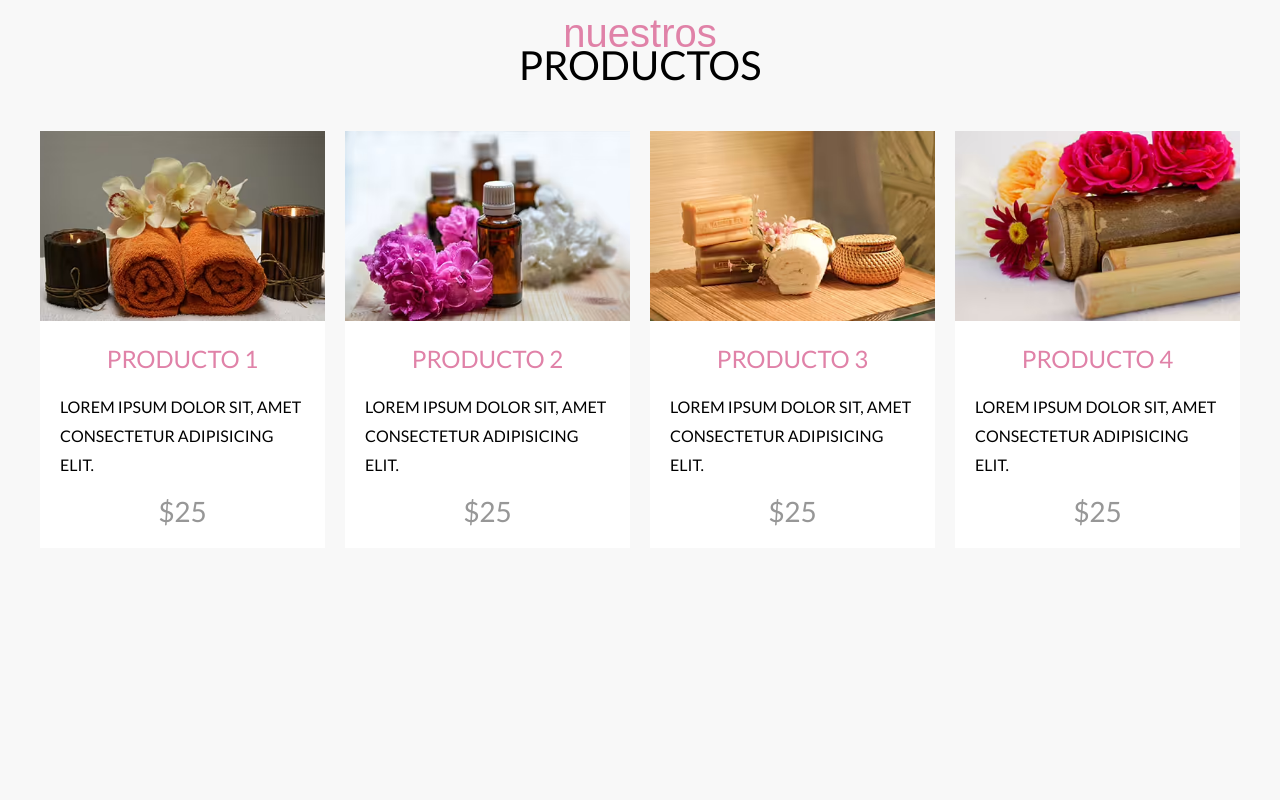
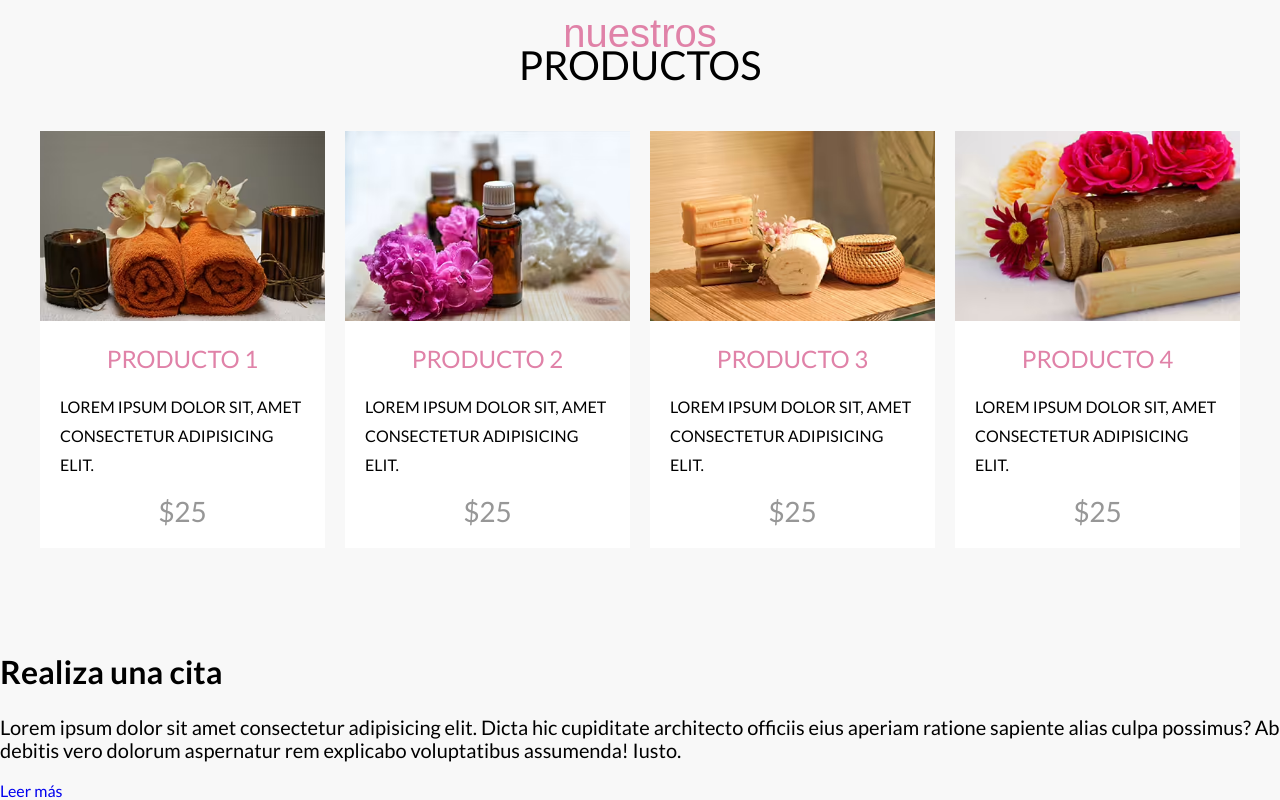
Before and after one commit to JosueP0721/Proyecto--Salon-de-Belleza, a website: page index.html in a window 1280 px wide. Shown: the part 2814-3614 px from the top of the page. Before the commit the page ends 3442 px from the top, so only its background shows below. Drawn offline with Linux system fonts and the light colour scheme; a web font is replaced by a local one.

Commit message:
cita html

```diff
--- a/index.html
+++ b/index.html
@@ -224,6 +224,13 @@
             </div>
         </div>
     </main>
+    <section class="cita">
+        <h2 class="cita__heading">Realiza una cita</h2>
+        <p class="cita__texto">Lorem ipsum dolor sit amet consectetur adipisicing elit. Dicta hic cupiditate architecto
+            officiis eius aperiam ratione sapiente alias culpa possimus? Ab debitis vero dolorum aspernatur rem
+            explicabo voluptatibus assumenda! Iusto.</p>
+        <a href="#" class="cita__enlace">Leer más</a>
+    </section>
 </body>
 
 </html>
```
